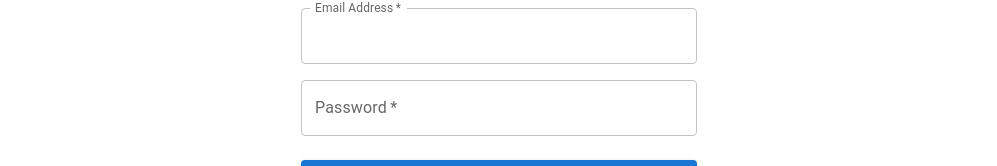
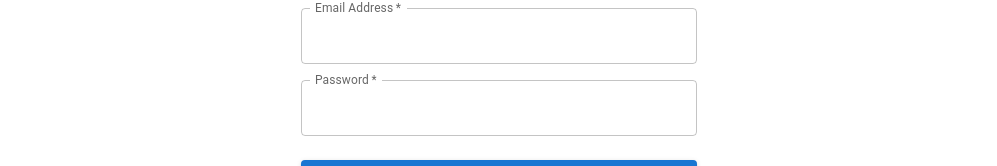
Before and after one commit to MargaritaSukhova/HandyBook-phonebook, a React (Create React App) app: page /register in a window 1280 px wide. Shown: the part 307-473 px from the top of the page, without its empty margins (141-1138 px from the left). Built offline with nearby package versions, Linux system fonts and the light colour scheme.

Commit message:
validation

```diff
--- a/src/components/RegisterForm/RegisterForm.jsx
+++ b/src/components/RegisterForm/RegisterForm.jsx
@@ -20,24 +20,37 @@ export const RegisterForm = () => {
   const dispatch = useDispatch();
 
   const emailRegex = new RegExp(
-    /^(([^<>()[\]\\.,;:\s@"]+(\.[^<>()[\]\\.,;:\s@"]+)*)|(".+"))@((\[[0-9]{1,3}\.[0-9]{1,3}\.[0-9]{1,3}\.[0-9]{1,3}])|(([a-zA-Z\-0-9]+\.)+[a-zA-Z]{2,}))$/
+    /^(([^<>()\[\]\\.,;:\s@"]+(\.[^<>()\[\]\\.,;:\s@"]+)*)|(".+"))@((\[[0-9]{1,3}\.[0-9]{1,3}\.[0-9]{1,3}\.[0-9]{1,3}])|(([a-zA-Z\-0-9]+\.)+[a-zA-Z]{2,}))$/
+  );
+
+  const passwordRegex = new RegExp(
+    /^(?=.*[a-z])(?=.*[A-Z])(?=.*[0-9])(?=.*[!@#\$%\^&\*])(?=.{8,})/
   );
 
   const validationSchema = yup.object({
+    name: yup.string().required('Please enter a username'),
     email: yup
       .string()
       .trim()
       .required('Required')
       .email('Invalid email')
       .matches(emailRegex, 'Invalid email'),
+    password: yup
+      .string()
+      .required('Please Enter your password')
+      .matches(
+        passwordRegex,
+        'Must Contain 8 Characters, One Uppercase, One Lowercase, One Number and One Special Case Character'
+      ),
   });
 
   const formik = useFormik({
     initialValues: {
+      name: '',
       email: '',
+      password: '',
     },
     validationSchema: validationSchema,
-    // onSubmit: values => {},
   });
 
   const handleSubmit = e => {
@@ -94,6 +107,14 @@ export const RegisterForm = () => {
                 id="name"
                 label="Name"
                 autoFocus
+                onChange={formik.handleChange}
+                onBlur={formik.handleBlur}
+                value={formik.values.name}
+                error={formik.touched.name && Boolean(formik.errors.name)}
+                helperText={formik.touched.name && formik.errors.name}
+                InputLabelProps={{
+                  shrink: true,
+                }}
               />
             </Grid>
             <Grid item xs={12}>
@@ -124,6 +145,16 @@ export const RegisterForm = () => {
                 type="password"
                 id="password"
                 autoComplete="new-password"
+                onChange={formik.handleChange}
+                onBlur={formik.handleBlur}
+                value={formik.values.password}
+                error={
+                  formik.touched.password && Boolean(formik.errors.password)
+                }
+                helperText={formik.touched.password && formik.errors.password}
+                InputLabelProps={{
+                  shrink: true,
+                }}
               />
             </Grid>
           </Grid>
```
